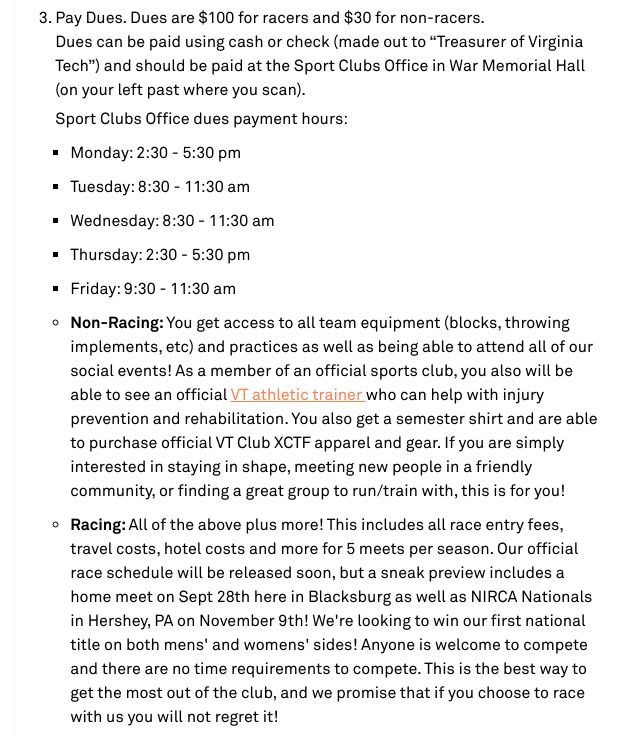
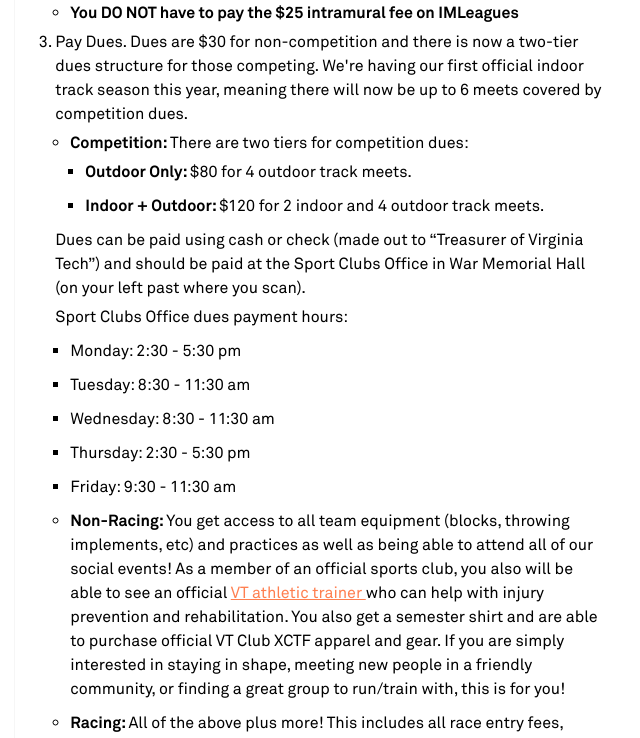
Before and after one commit to vakkale/vtclubxctf, a React (Create React App) app: page /join in a window 1280 px wide. Shown: the part 1590-2328 px from the top of the page, without its empty margins (430-1070 px from the left). Built offline with nearby package versions, Linux system fonts and the light colour scheme; no server answers; a web font is replaced by a local one.

Commit message:
updated join page for spring 25

```diff
--- a/src/about_pages/Join.jsx
+++ b/src/about_pages/Join.jsx
@@ -28,13 +28,13 @@ export default function Join() {
       <h3>As easy as 1-2-3!</h3>
       <p>
         There are 3 steps to becoming a member of the club. All items are due by{" "}
-        <span style={{ fontWeight: "bold" }}>Friday, Sept. 13.</span>
+        <span style={{ fontWeight: "bold" }}>Friday, Jan. 31 for indoor competition and Friday, Feb. 7 otherwise. The first indoor meet will be Liberty Open on Feb 7.</span>
       </p>
       <ol>
         <li>
           Complete the{" "}
           <a
-            href="https://forms.office.com/r/Xgm9Cn9FEP"
+            href="https://forms.office.com/r/uF24ivFK52"
             target="_blank"
             rel="noreferrer"
           >
@@ -95,7 +95,18 @@ export default function Join() {
         </li>
         <li>
           <ul>
-            Pay Dues. Dues are $100 for racers and $30 for non-racers. <br></br>
+            Pay Dues. Dues are $30 for non-competition and there is now a two-tier dues structure for those competing. We're having our first official indoor track season this year, meaning there will now be up to 6 meets covered by competition dues.<br></br>
+            <li>
+              <span style={{ fontWeight: "bold" }}>Competition: </span>There are two tiers for competition dues:
+              <ul>
+              <li>
+                <span style={{ fontWeight: "bold" }}>Outdoor Only: </span>$80 for 4 outdoor track meets.
+              </li>
+              <li>
+                <span style={{ fontWeight: "bold" }}>Indoor + Outdoor: </span>$120 for 2 indoor and 4 outdoor track meets.
+              </li>
+              </ul>
+            </li>
             Dues can be paid using cash or check (made out to “Treasurer of
             Virginia Tech”) and should be paid at the Sport Clubs Office in War Memorial Hall (on your left past where you scan).
             <br></br>
@@ -123,10 +134,10 @@ export default function Join() {
             <li>
               <span style={{ fontWeight: "bold" }}>Racing: </span>All of the
               above plus more! This includes all race entry fees, travel costs,
-              hotel costs and more for 5 meets per season. Our official race
+              hotel costs and more for all meets covered by your dues per season. Our official race
               schedule will be released soon, but a sneak preview includes a
-              home meet on Sept 28th here in Blacksburg as well as NIRCA
-              Nationals in Hershey, PA on November 9th! We're looking to win our first national title on both mens' and womens' sides! Anyone is welcome to compete and there are no time requirements to compete. This is the best way to get
+              home meet on March 22nd here in Blacksburg as well as NIRCA Track & Field
+              Nationals in Richmond, VA on April 5-6th! We're looking to win our third national title on the mens' side and our first national title in the womens' side! Anyone is welcome to compete and there are no time requirements to compete. This is the best way to get
               the most out of the club, and we promise that if you choose to
               race with us you will not regret it!
             </li>
```
